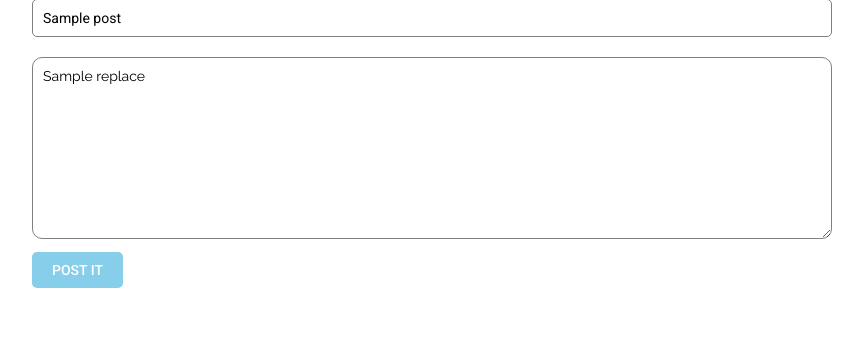
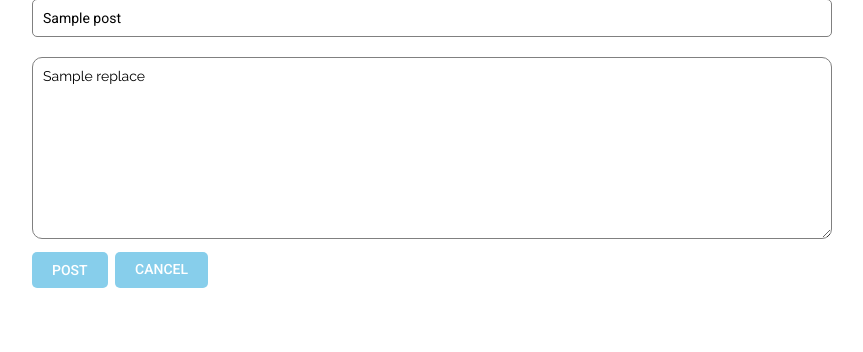
Before and after one commit to ihor1337/multi-user-blog, a Python web app: template templates/newpost.html in a window 1280 px wide. Shown: the part 81-433 px from the top of the page, without its empty margins (208-1071 px from the left). Run offline with Jinja, Linux system fonts and the light colour scheme; the template is opened without the code that fills it: most values are stand-ins (such as "Sample title", 1, 10 or a date in 2020).

Commit message:
added cancel links to editable pages

```diff
--- a/static/styles.css
+++ b/static/styles.css
@@ -405,11 +405,15 @@ nav .container{
     font-weight: 500;
 }
 
-.post-controls, .comment-controls{
+.post-controls, .comment-controls, .edit-controls{
     display: flex;
     max-width: 100%;
     width: 30%;
     justify-content: space-between;
+}
+
+.edit-controls{
+    width: 22%;
 }
 
 .post-controls{
--- a/templates/newpost.html
+++ b/templates/newpost.html
@@ -14,7 +14,12 @@
             {% else %}
                 <textarea name="content" id="" cols="30" rows="10" placeholder="Write your post here...."></textarea>
             {% endif %}
-            <input type="submit" class="btn" value="Post it">
+            <div class="edit-controls">
+                <input type="submit" class="btn" value="Post">
+                {% if post %}
+                <a href="/{{ post.key().id() }}" class="btn" id="cancel-edit-post">Cancel</a>
+                {% endif %}
+            </div>
         </form>
     </div>
 
--- a/templates/permalink.html
+++ b/templates/permalink.html
@@ -63,7 +63,10 @@
         <form method="post" action="/{{ post.key().id() }}/comment/{{ c.key().id() }}/edit"
         id="edit-form-{{ loop.index }}" style="display: none">
             <textarea name="comment" id="" cols="30" rows="10">{{ c.comment }}</textarea>
-            <input type="submit" id='save-comment-{{ loop.index }}' value="Save" class="btn">
+            <div class="edit-controls">
+                <input type="submit" id='save-comment-{{ loop.index }}' value="Save" class="btn">
+                <a href="/{{ post.key().id() }}" class="btn">Cancel</a>
+            </div>
             <input type="hidden" name="token" value="{{ token }}">
         </form>
     {% endfor %}
```
Also changed, not shown: other parts of static/styles.css (+1 -1 lines), 1 other file.
